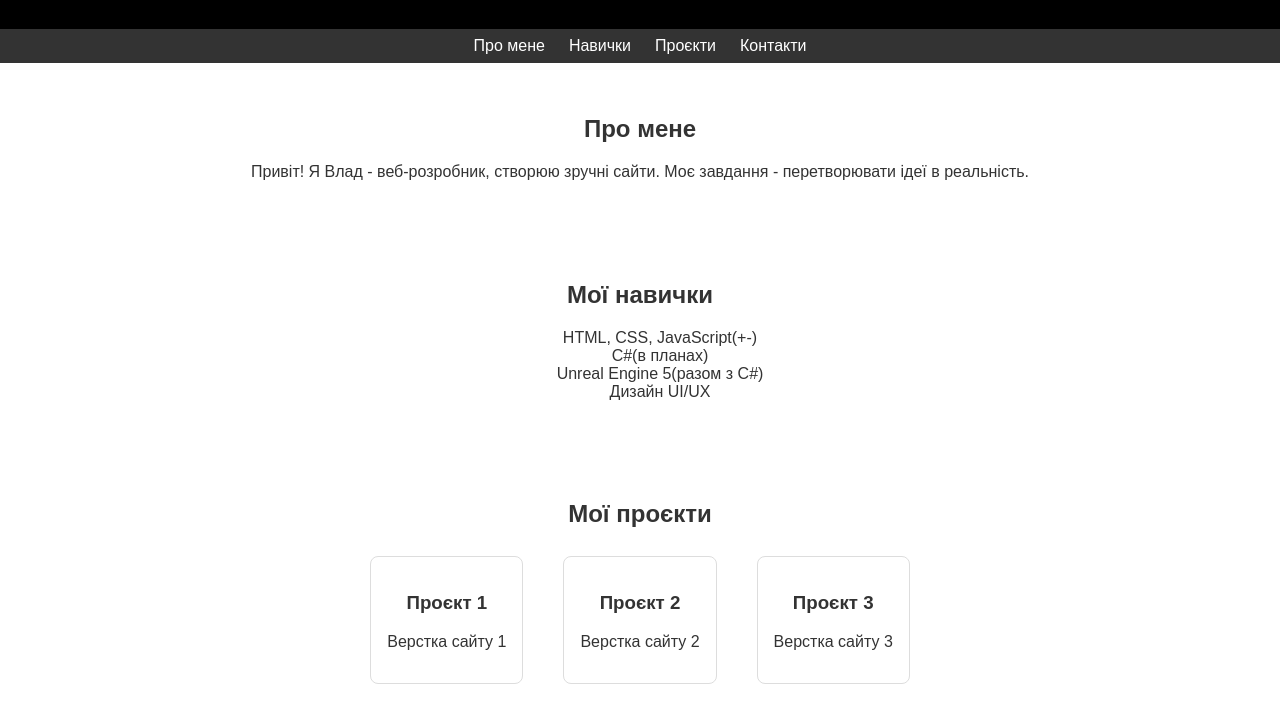
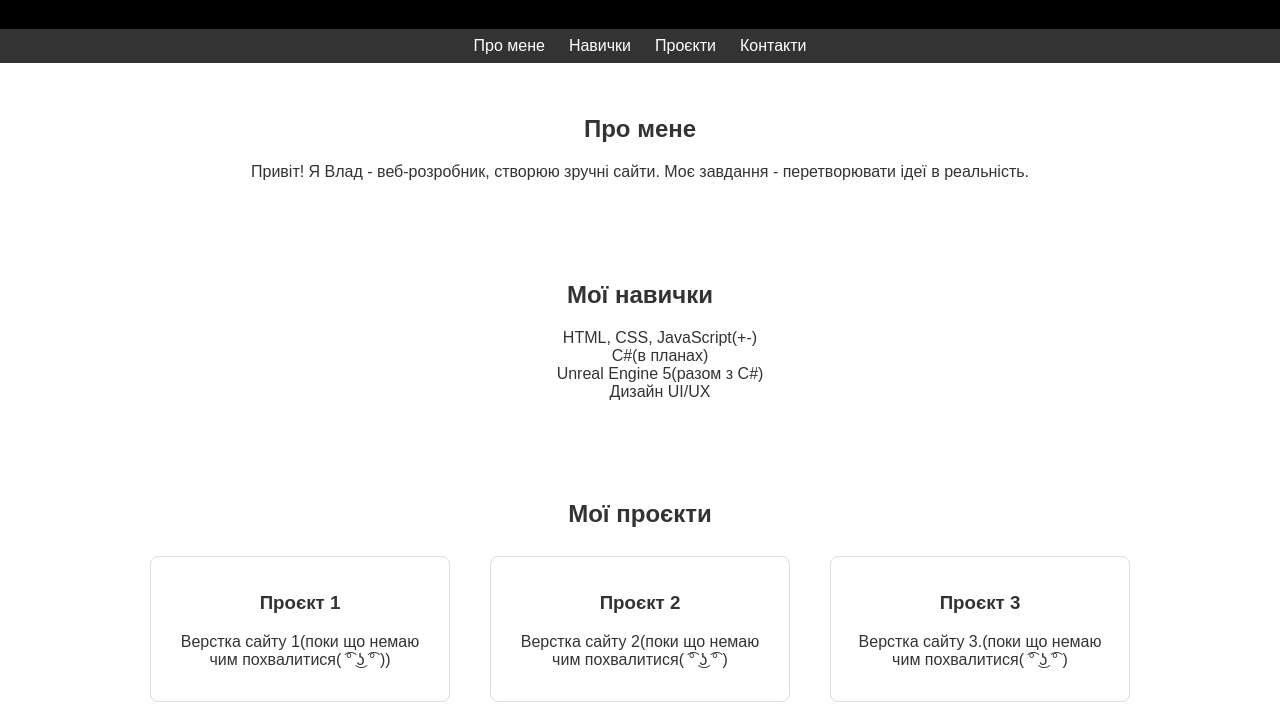
Before and after one commit to TzVlad/portfolio-v, a plain HTML site: page index.html in a window 1280 px wide. Shown: the part 117-821 px from the top of the page. Drawn offline with Linux system fonts and the light colour scheme.

Commit message:
Update index.html

```diff
--- a/index.html
+++ b/index.html
@@ -93,22 +93,22 @@
         <div class="projects">
             <div class="project-item">
                 <h3>Проєкт 1</h3>
-                <p>Верстка сайту 1</p>
+                <p>Верстка сайту 1(поки що немаю чим похвалитися( ͡° ͜ʖ ͡° ))</p>
             </div>
             <div class="project-item">
                 <h3>Проєкт 2</h3>
-                <p>Верстка сайту 2</p>
+                <p>Верстка сайту 2(поки що немаю чим похвалитися( ͡° ͜ʖ ͡° )</p>
             </div>
             <div class="project-item">
                 <h3>Проєкт 3</h3>
-                <p>Верстка сайту 3</p>
+                <p>Верстка сайту 3.(поки що немаю чим похвалитися( ͡° ͜ʖ ͡° )</p>
             </div>
         </div>
     </section>
 
     <section id="contact">
         <h2>Контакти</h2>
-        <p>Email: <a href="mailto:">Gmail</a></p>
+        <p>Email: <a href="mailto:tsenhlevych.vladyslav@vpu29lviv.ukr2.education">Gmail</a></p>
         <p>LinkedIn: <a href="#">linkedin</a></p>
         <p>Телефон: +380 993 492 1293</p>
     </section>
```
